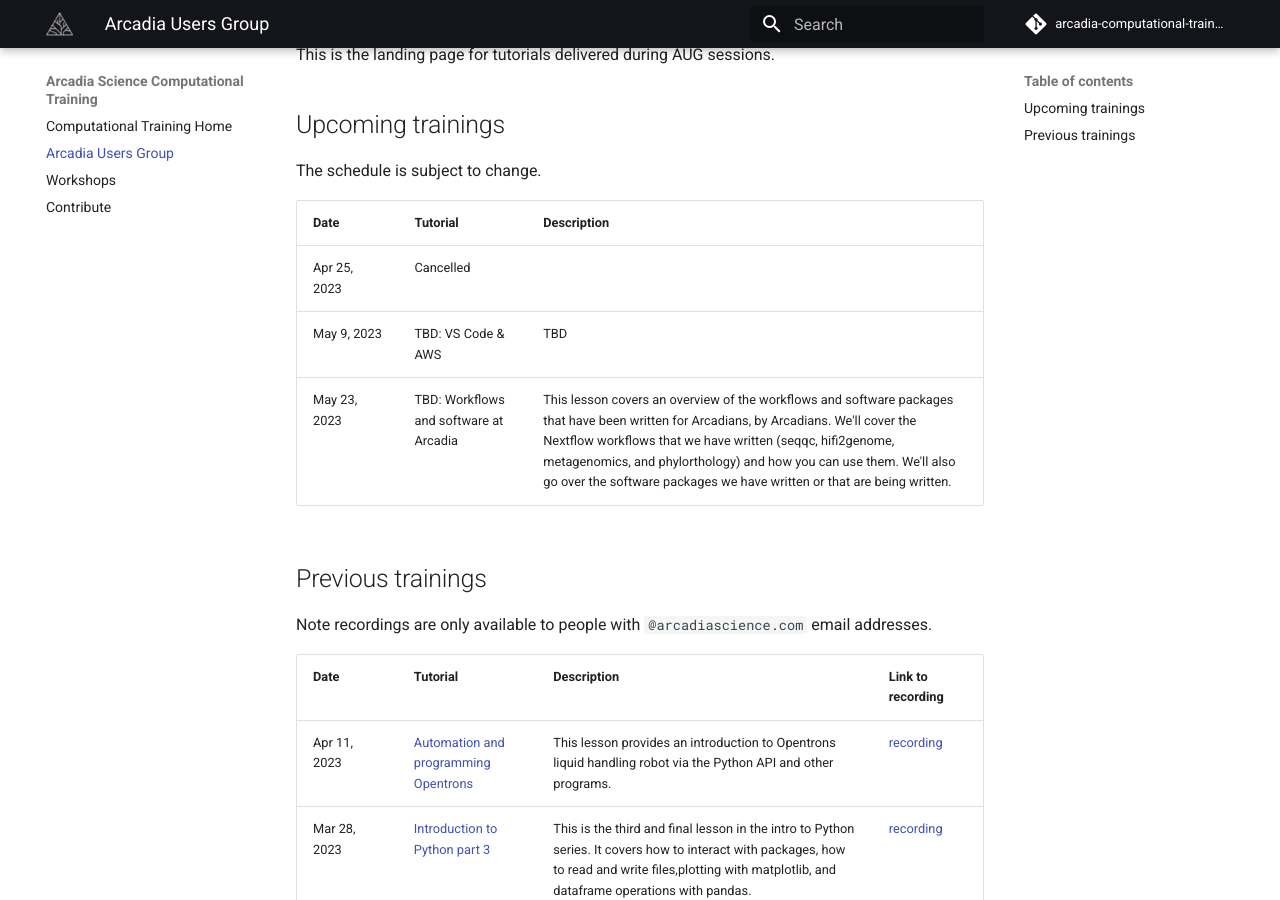
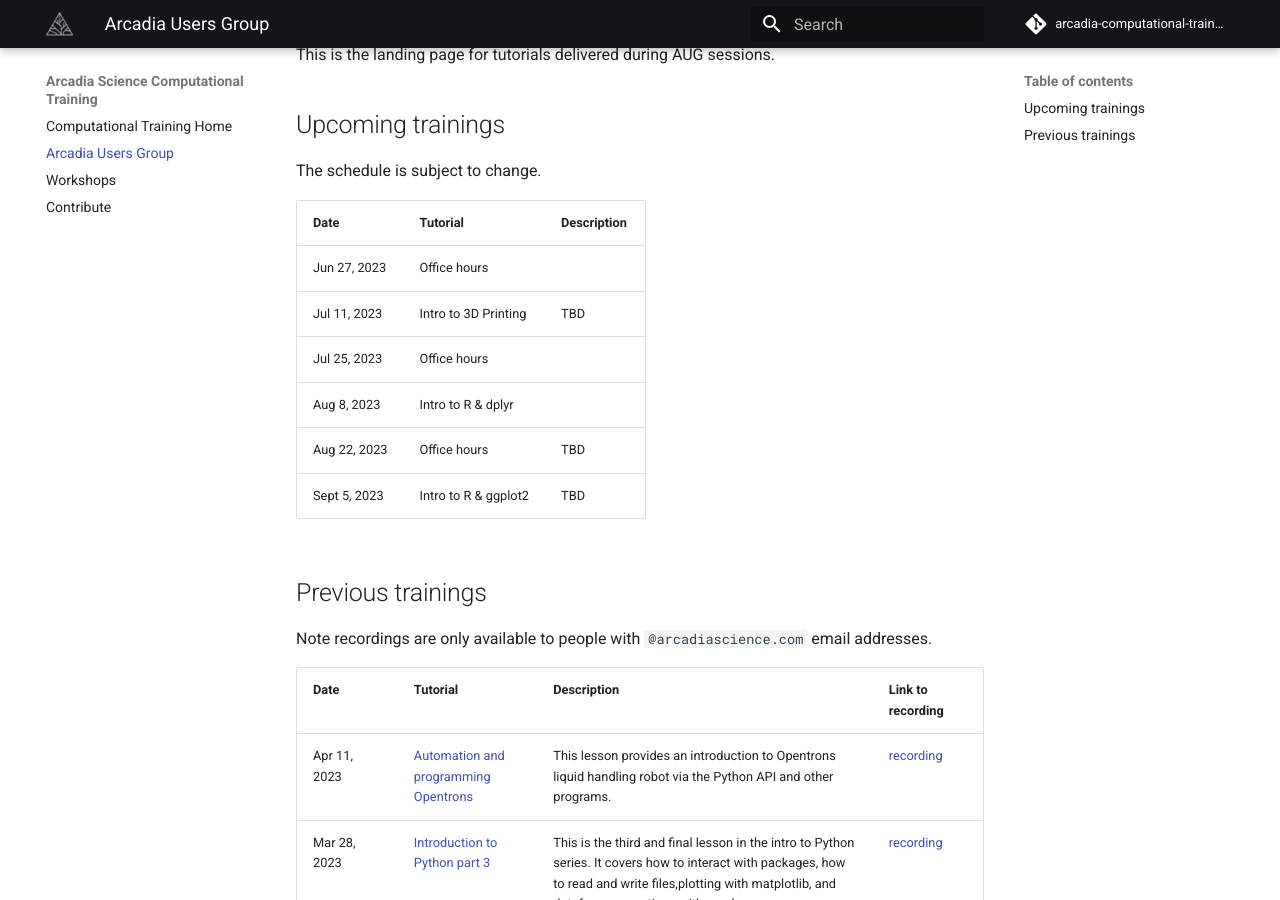
Before and after one commit to Arcadia-Science/arcadia-computational-training, an MkDocs documentation site: the page built from docs/arcadia-users-group/overview.md, in a window 1280 px wide and 900 px high, scrolled down 477 px. Built offline with MkDocs 1.6.1 and Material for MkDocs 9.7.7, drawn with Linux system fonts in a browser that asks for light colours; comment, search, counter and statistics services are not loaded.

Commit message:
update summer schedule

```diff
--- a/docs/arcadia-users-group/overview.md
+++ b/docs/arcadia-users-group/overview.md
@@ -18,11 +18,14 @@
 
 The schedule is subject to change.
 
-| Date         | Tutorial                               | Description                                                                                                                                                                                                                                                                                                                                           |
-| ------------ | -------------------------------------- | ----------------------------------------------------------------------------------------------------------------------------------------------------------------------------------------------------------------------------------------------------------------------------------------------------------------------------------------------------- |
-| Apr 25, 2023 | Cancelled                              |                                                                                                                                                                                                                                                                                                                                                       |
-| May 9, 2023  | TBD: VS Code & AWS                     | TBD                                                                                                                                                                                                                                                                                                                                                   |
-| May 23, 2023 | TBD: Workflows and software at Arcadia | This lesson covers an overview of the workflows and software packages that have been written for Arcadians, by Arcadians. We'll cover the Nextflow workflows that we have written (seqqc, hifi2genome, metagenomics, and phylorthology) and how you can use them. We'll also go over the software packages we have written or that are being written. |
+| Date         | Tutorial            | Description   |
+| ------------ | ------------------- | ------------- |
+| Jun 27, 2023 | Office hours        |               |
+| Jul 11, 2023 | Intro to 3D Printing| TBD           |
+| Jul 25, 2023 | Office hours        |               |
+| Aug 8, 2023  | Intro to R & dplyr  |               |
+| Aug 22, 2023 | Office hours        | TBD           |
+| Sept 5, 2023 | Intro to R & ggplot2| TBD           |
 
 ## Previous trainings
 
```
